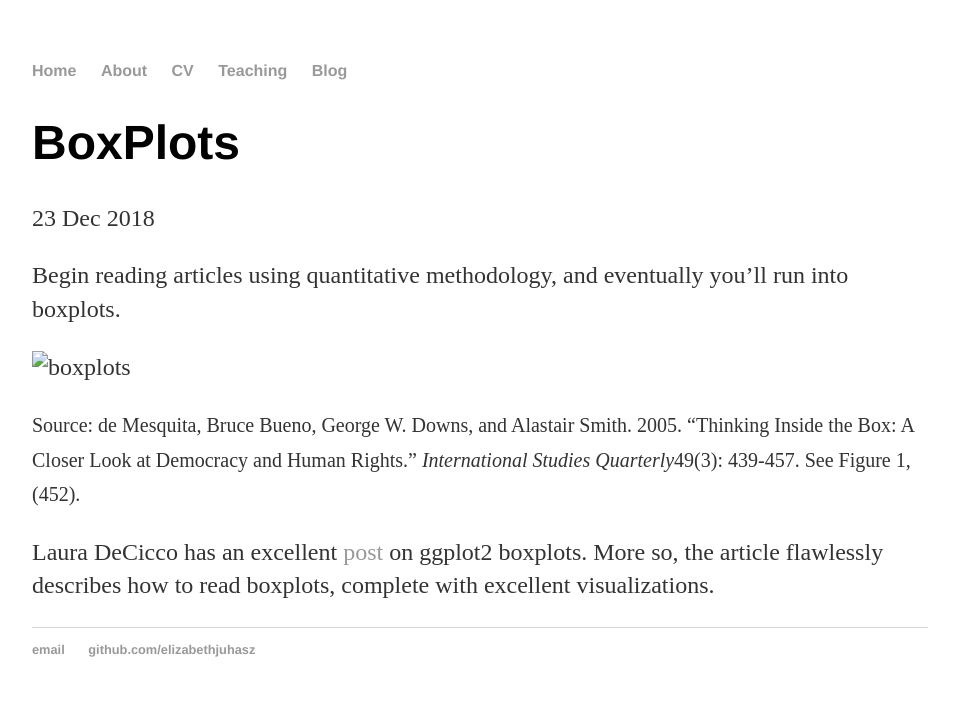
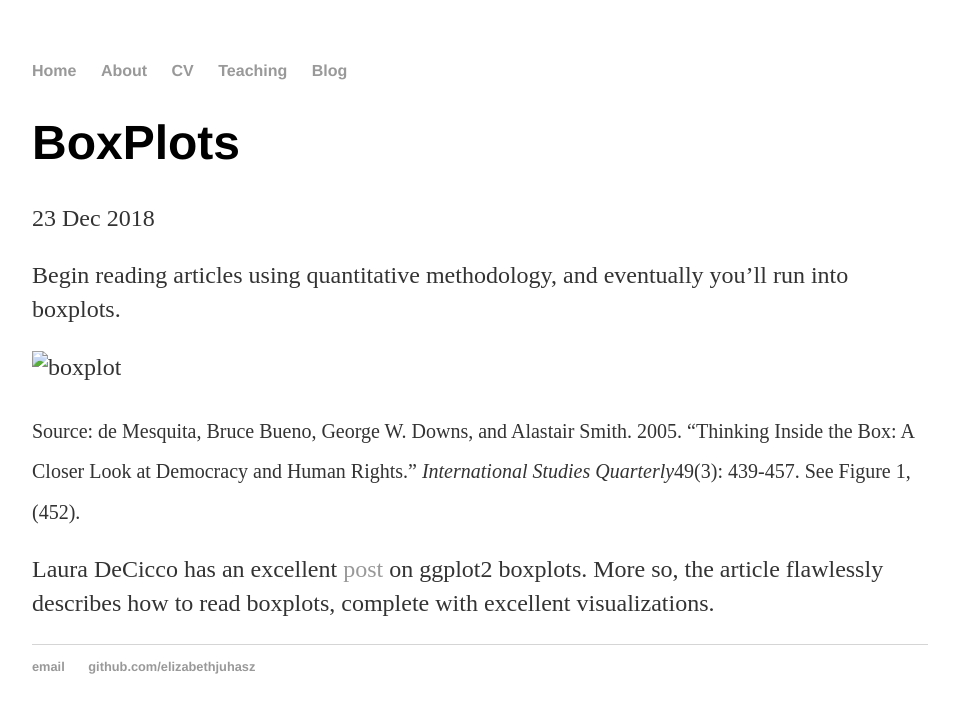
Before and after one commit to elizabethjuhasz/elizabethjuhasz.github.io, a Jekyll site: the page built from _posts/2018-12-23-ggplot-boxplot.md, in a window 1280 px wide. Shown: the top 713 px of the page, without its empty margins (160-1119 px from the left). Built offline with Jekyll 4.4.1, drawn with Linux system fonts in a browser that asks for light colours.

Commit message:
Update 2018-12-23-ggplot-boxplot.md

```diff
--- a/_posts/2018-12-23-ggplot-boxplot.md
+++ b/_posts/2018-12-23-ggplot-boxplot.md
@@ -5,9 +5,9 @@
 ---
 Begin reading articles using quantitative methodology, and eventually you’ll run into boxplots.
 
-![boxplots](boxplot.jpg)
+![boxplot](boxplot.jpg)
 
-<small>Source: de Mesquita, Bruce Bueno, George W. Downs, and Alastair Smith.  2005.  "Thinking Inside the Box: A Closer Look at
-  Democracy and Human Rights."  <I>International Studies Quarterly</I>49(3): 439-457. See Figure 1, (452).</small>
+<sub>Source: de Mesquita, Bruce Bueno, George W. Downs, and Alastair Smith.  2005.  "Thinking Inside the Box: A Closer Look at
+  Democracy and Human Rights."  <I>International Studies Quarterly</I>49(3): 439-457. See Figure 1, (452).</sub>
 
 Laura DeCicco has an excellent [post](https://owi.usgs.gov/blog/boxplots/) on ggplot2 boxplots. More so, the article flawlessly describes how to read boxplots, complete with excellent visualizations.
```
